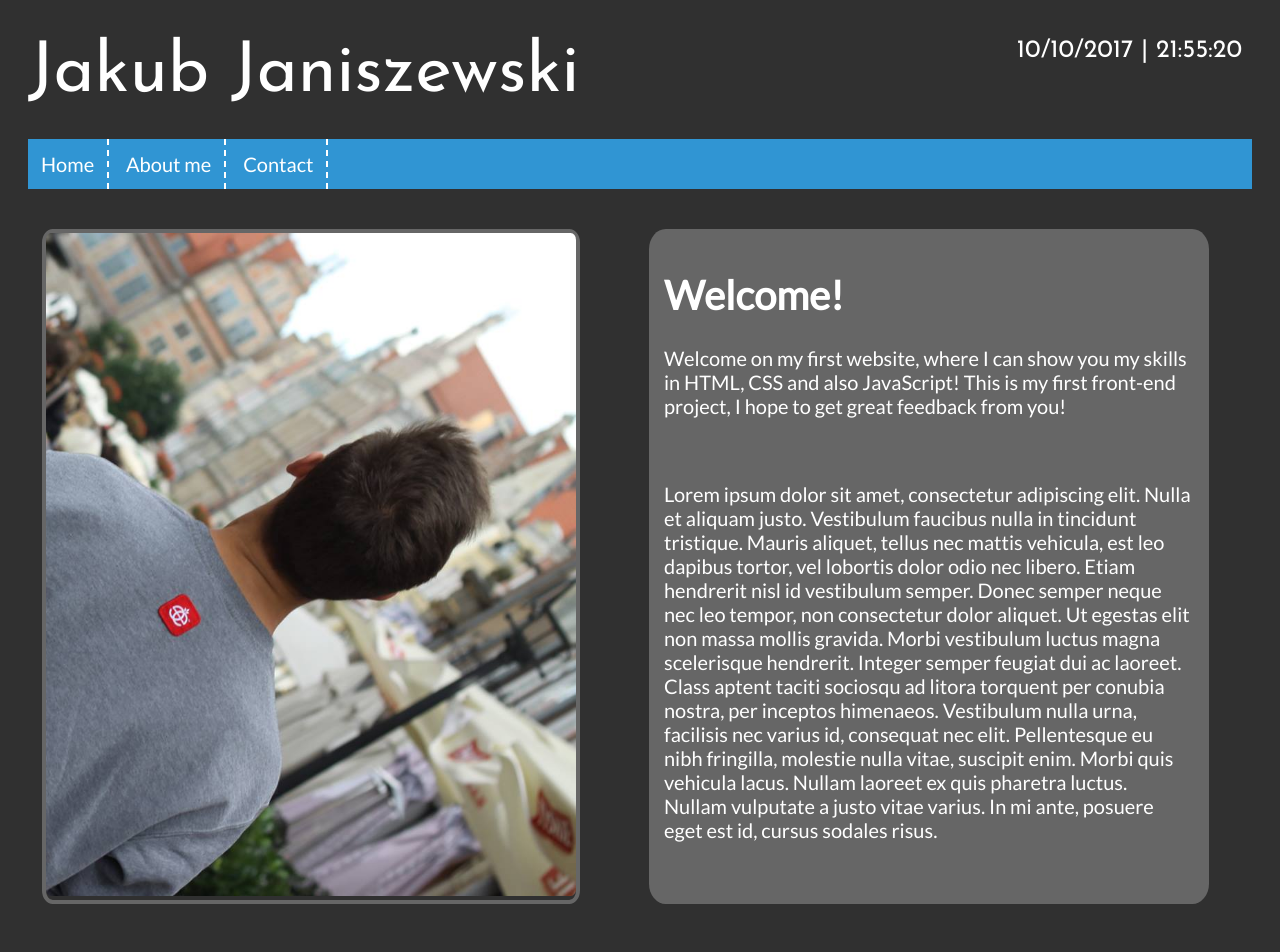
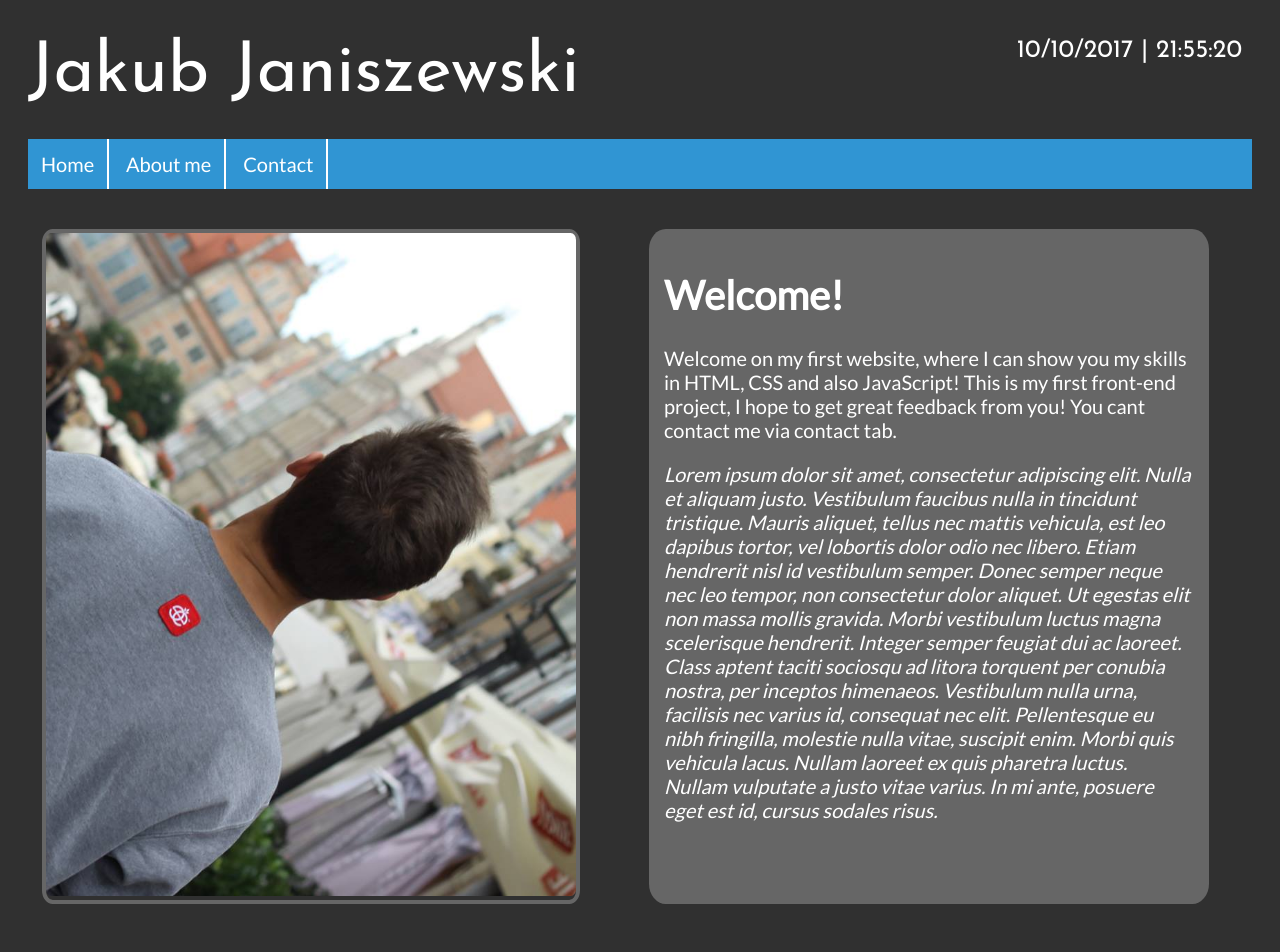
Before and after one commit to JakubJaniszewski/firstWebsite, a plain HTML site: page index.html in a window 1280 px wide. Shown: the top 952 px of the page. Drawn offline with Linux system fonts and the light colour scheme.

Commit message:
Change design of the website in style.css

```diff
--- a/css/style.css
+++ b/css/style.css
@@ -60,7 +60,6 @@ a.sociallink {
 .navbar {
     width: 100%;
     height: 50px;
-    justify-content: center;
     background-color: #3095d3;
 }
 
@@ -71,7 +70,7 @@ a.sociallink {
 .navbar ul li {
     display:inline-block;
     padding: 13px;
-    border-right: dashed 2px;
+    border-right: solid 2px;
 }
 
 #maincontent {
@@ -96,9 +95,8 @@ a.sociallink {
     border-radius: 3%;
 }
 
-#copyright {
-    width: 100%;
-    text-align: center;
+.lorem {
+    font-style: italic;
 }
 
 #socials {
@@ -161,4 +159,11 @@ a.sociallink {
     margin-bottom: 0px;
     width: 100%;
     border-top: solid 2px white;
+    text-align: center;
 }
+
+#copyright a:hover {
+    color: #ffffff;
+    padding: 4px;
+    border-bottom: solid 1px white;
+}
--- a/index.html
+++ b/index.html
@@ -25,13 +25,11 @@
                 </div>
 
                 <nav class="navbar">
-                    <div>
                         <ul>
                             <li><a href="index.html" class="redirect">Home</a></li>
-                            <li><a href="#" class="redirect">About me </a></li>
-                            <li><a href="#" class="redirect">Contact</a></li>
+                            <li><a href="about.html" class="redirect">About me </a></li>
+                            <li><a href="contact.html" class="redirect">Contact</a></li>
                         </ul>
-                    </div>
                 </nav>
             </header>
         </div>
@@ -42,9 +40,8 @@
             <div id="content">
                 <h1>Welcome!</h1>
                 <p>Welcome on my first website, where I can show you my skills in HTML, CSS and also JavaScript!
-                    This is my first front-end project, I hope to get great feedback from you!</p>
-                <br />
-                <p>Lorem ipsum dolor sit amet, consectetur adipiscing elit. Nulla et aliquam justo. Vestibulum faucibus nulla in tincidunt tristique. Mauris aliquet, tellus nec mattis vehicula, est leo dapibus tortor, vel lobortis dolor odio nec libero. Etiam hendrerit nisl id vestibulum semper. Donec semper neque nec leo tempor, non consectetur dolor aliquet. Ut egestas elit non massa mollis gravida. Morbi vestibulum luctus magna scelerisque hendrerit. Integer semper feugiat dui ac laoreet. Class aptent taciti sociosqu ad litora torquent per conubia nostra, per inceptos himenaeos. Vestibulum nulla urna, facilisis nec varius id, consequat nec elit. Pellentesque eu nibh fringilla, molestie nulla vitae, suscipit enim. Morbi quis vehicula lacus. Nullam laoreet ex quis pharetra luctus. Nullam vulputate a justo vitae varius. In mi ante, posuere eget est id, cursus sodales risus.</p>
+                    This is my first front-end project, I hope to get great feedback from you! You cant contact me via <a href="contact.html" class="redirect">contact</a> tab.</p>
+                <p class="lorem">Lorem ipsum dolor sit amet, consectetur adipiscing elit. Nulla et aliquam justo. Vestibulum faucibus nulla in tincidunt tristique. Mauris aliquet, tellus nec mattis vehicula, est leo dapibus tortor, vel lobortis dolor odio nec libero. Etiam hendrerit nisl id vestibulum semper. Donec semper neque nec leo tempor, non consectetur dolor aliquet. Ut egestas elit non massa mollis gravida. Morbi vestibulum luctus magna scelerisque hendrerit. Integer semper feugiat dui ac laoreet. Class aptent taciti sociosqu ad litora torquent per conubia nostra, per inceptos himenaeos. Vestibulum nulla urna, facilisis nec varius id, consequat nec elit. Pellentesque eu nibh fringilla, molestie nulla vitae, suscipit enim. Morbi quis vehicula lacus. Nullam laoreet ex quis pharetra luctus. Nullam vulputate a justo vitae varius. In mi ante, posuere eget est id, cursus sodales risus.</p>
             </div>
             <div style="clear: both;"></div>
         </div>
```
